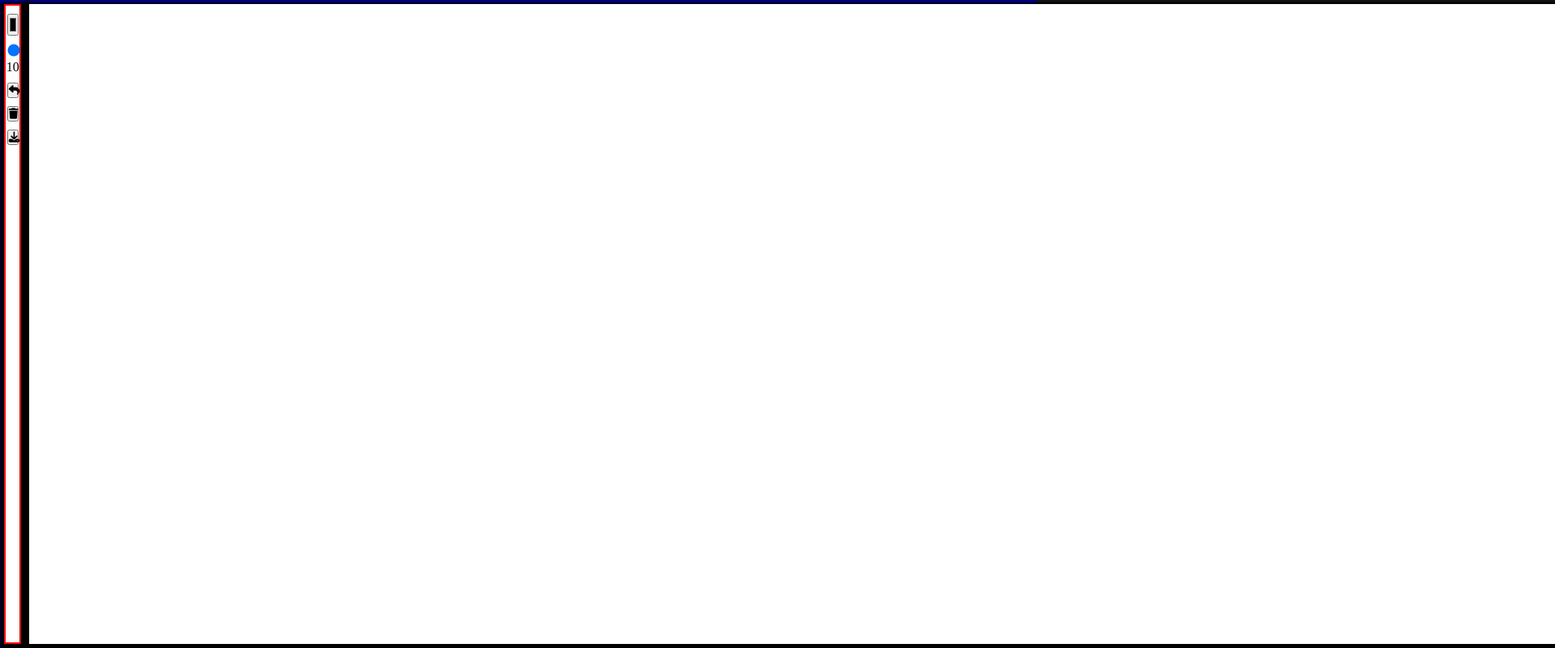
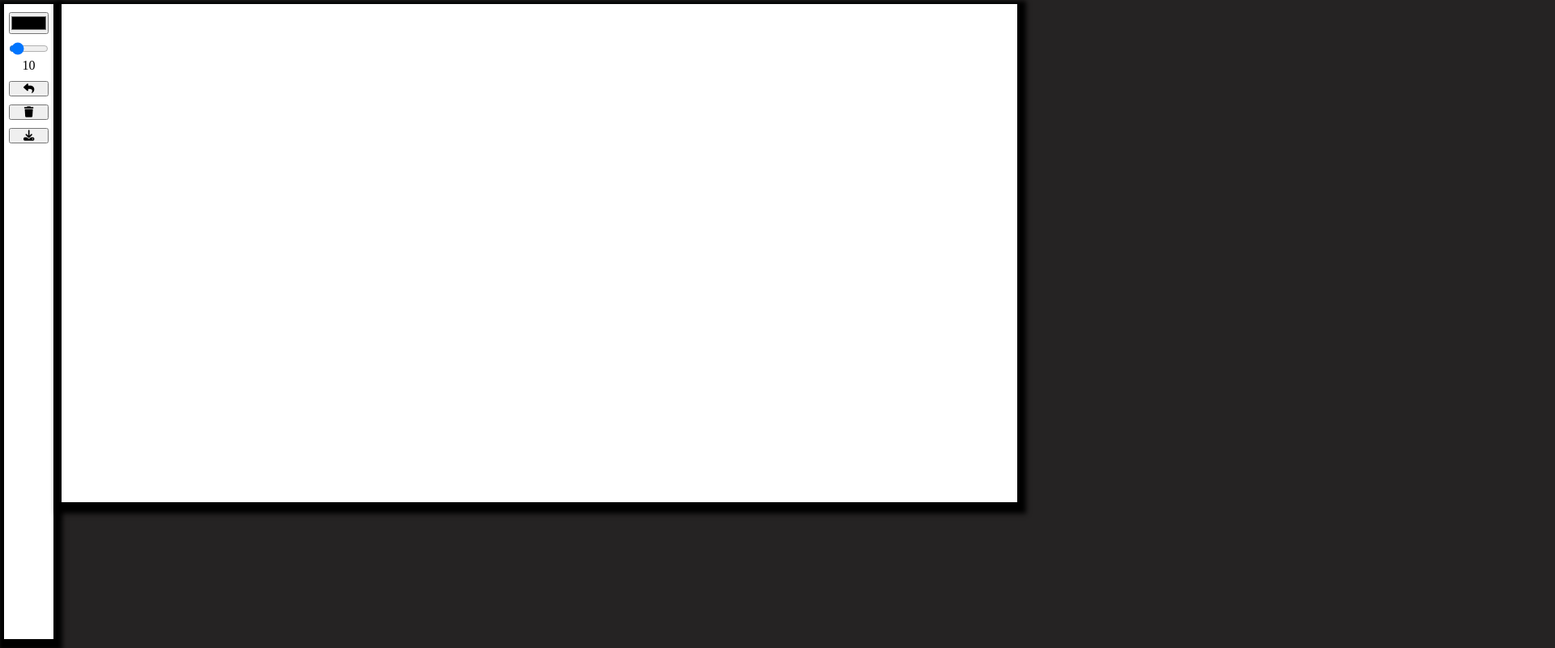
Before and after one commit to MuhammadSaad25/Paint-App, a plain HTML site: page index.html in a window 1280 px wide. Shown: the top 800 px of the page at 81% size, 1920 px wide, since content can reach past the window. Drawn offline with Linux system fonts and the light colour scheme.

Commit message:
styleing complete

```diff
--- a/app.js
+++ b/app.js
@@ -43,14 +43,43 @@
 // };
 
 const canvas = document.querySelector('#myCanvas');
-canvas.width = window.innerWidth - 275;
-canvas.height = 400;
+canvas.width = window.innerWidth - 100;
+canvas.height = 615;
 
 
 let ctx = canvas.getContext("2d");
 
+let drawColor = "black";
+let drwaWidth = "10";
+let isDrawing = false;
 
 
+canvas.addEventListener("touchstart", start, false
+);
+canvas.addEventListener("touchmove", draw, false
+);
+canvas.addEventListener("mousedown", start, false
+);
+canvas.addEventListener("mousemove", draw, false
+);
+
+function start(event) {
+  isDrawing = true;
+  ctx.beginPath();
+  ctx.moveTo(event.offsetX, event.offsetY);
+event.preventDefault();
+}
+
+function draw(event){
+  if(isDrawing) {
+    ctx.lineTo(event.offsetX, event.offsetY);
+      ctx.strokeStyle = drawColor;
+      ctx.linewidth = drwaWidth;
+      ctx.lineCap = "round"
+      ctx.lineJoin = "round"
+      ctx.stroke();
+  }
+}
 
 
 
--- a/index.html
+++ b/index.html
@@ -11,7 +11,8 @@
 </head>
 
 <body>
-    <div class="tools">
+    <div class="container">
+        <span class="tools">
             <input type="color" id="colorBox" onchange="colorSelect(event)">
             <div class="slider" style="text-align: center;">
                 <input type="range" value="10" min="1" max="100" class="pen_size">
@@ -20,12 +21,12 @@
             <button title="Undo" type="button" class="btn"><i class="fa-solid fa-reply"></i></button>
             <button title="Clear" type="button" class="btn"><i class="fa-solid fa-trash"></i></button>
             <button title="Dounload" onclick="download()" class="btn"><i class="fa-solid fa-download"></i></button>
-    </div>
+        </span>
 
         <canvas id="myCanvas">
 
         </canvas>
-
+    </div>
     <script src="./app.js"></script>
 </body>
 
--- a/style.css
+++ b/style.css
@@ -5,43 +5,44 @@
 }
 
 body {
-    height: 100vh;
-    width: 100vw;
     background-color: rgb(37, 35, 35);
-
-    display: flex;
-    /* justify-content: center; */
-    /* align-items: center; */
-    /* flex-direction: column; */
-    border: 5px solid blue;
 }
 
-canvas {
-    /* border: 2px solid green; */
+.container {
+    margin: 5PX;
+    height: 98vh;
+    display: grid;
+    grid-template-rows: repeat(1, 1fr);
+    grid-template-columns: repeat(18, 1fr);
+    column-gap: 10px;
+}
+
+#myCanvas {
+    grid-column-start: 2;
+    grid-column-end: 18;
     background-color: #fff;
-    /* border-radius: 20px; */
     box-shadow: 2px 5px 6px 9px black;
+    cursor:crosshair;
 }
+
+
 
 .tools {
     display: flex;
     flex-direction: column;
     align-items: center;
-    border: 2px solid red;
-    height: 100%;
-    width: 5%;
-    margin-right: 10px;
     background-color: #fff;
     box-shadow: 2px 5px 6px 9px black;
 }
 
 .tools input {
+    cursor: pointer;
     margin-top: 10px;
     width: 80%;
 }
 
 .btn {
+    cursor: pointer;
     width: 80%;
     margin-top: 10px;
-    /* background-color: rgb(37, 35, 35); */
 }
```
Lines whose indentation alone changed are shown as unchanged.
